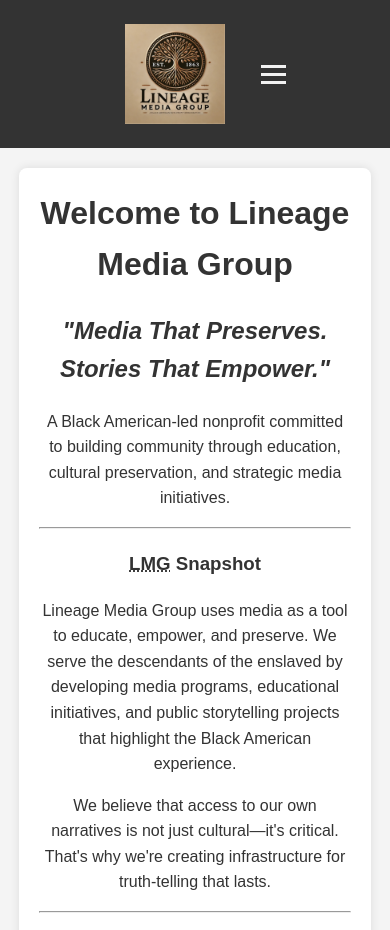
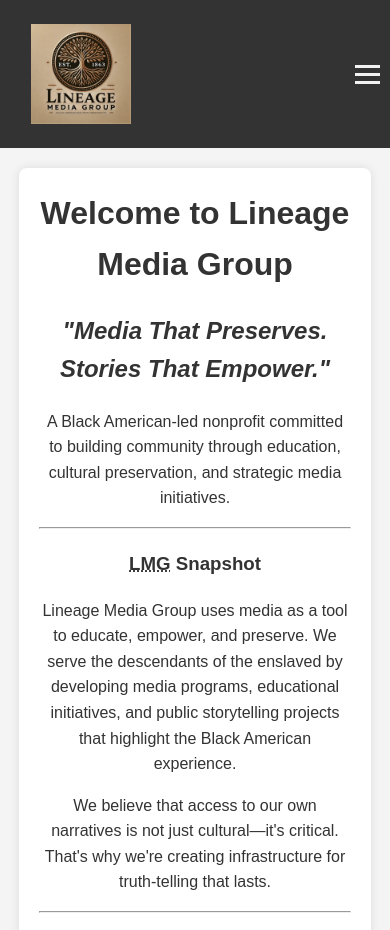
Before and after one commit to jasmynemarie/LMG-website, a plain HTML site: page index.html in a window 390 px wide. Shown: the top 930 px of the page. Drawn offline with Linux system fonts and the light colour scheme.

```diff
--- a/style.css
+++ b/style.css
@@ -372,10 +372,7 @@ footer {
 @media (max-width: 768px) { /* Adjust breakpoint as needed, 768px is common for tablets/phones */
     .topnav {
         flex-wrap: wrap; /* Allow items to wrap if needed */
-        /* You have justify-content: center; in your existing .topnav.
-           If you want the logo and hamburger to be on opposite ends of the top row,
-           you might want to override with justify-content: space-between; here for mobile.
-           For now, let's keep it simple. */
+        justify-content: space-between;
         align-items: center; /* Keep centered vertical alignment */
         padding: 10px; /* Adjust padding for mobile */
         position: relative; /* For absolute positioning of the menu */
```
